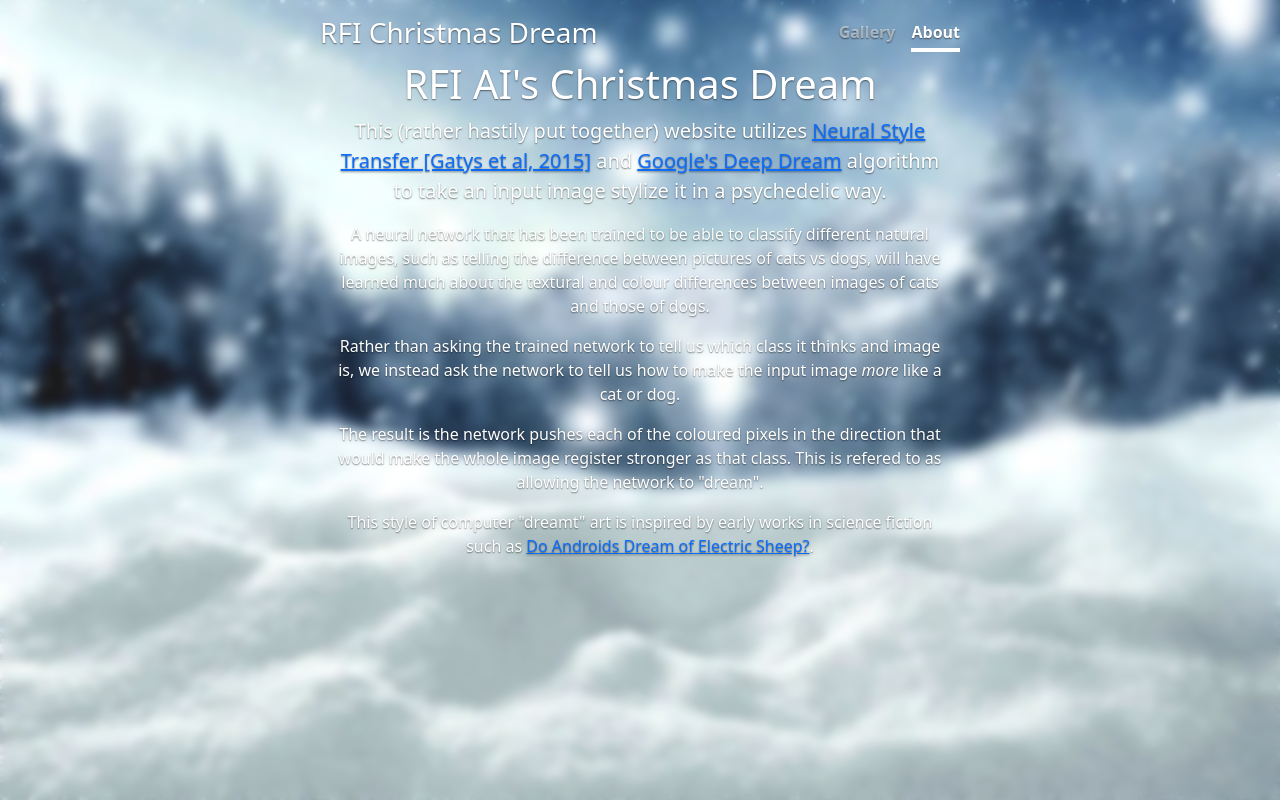
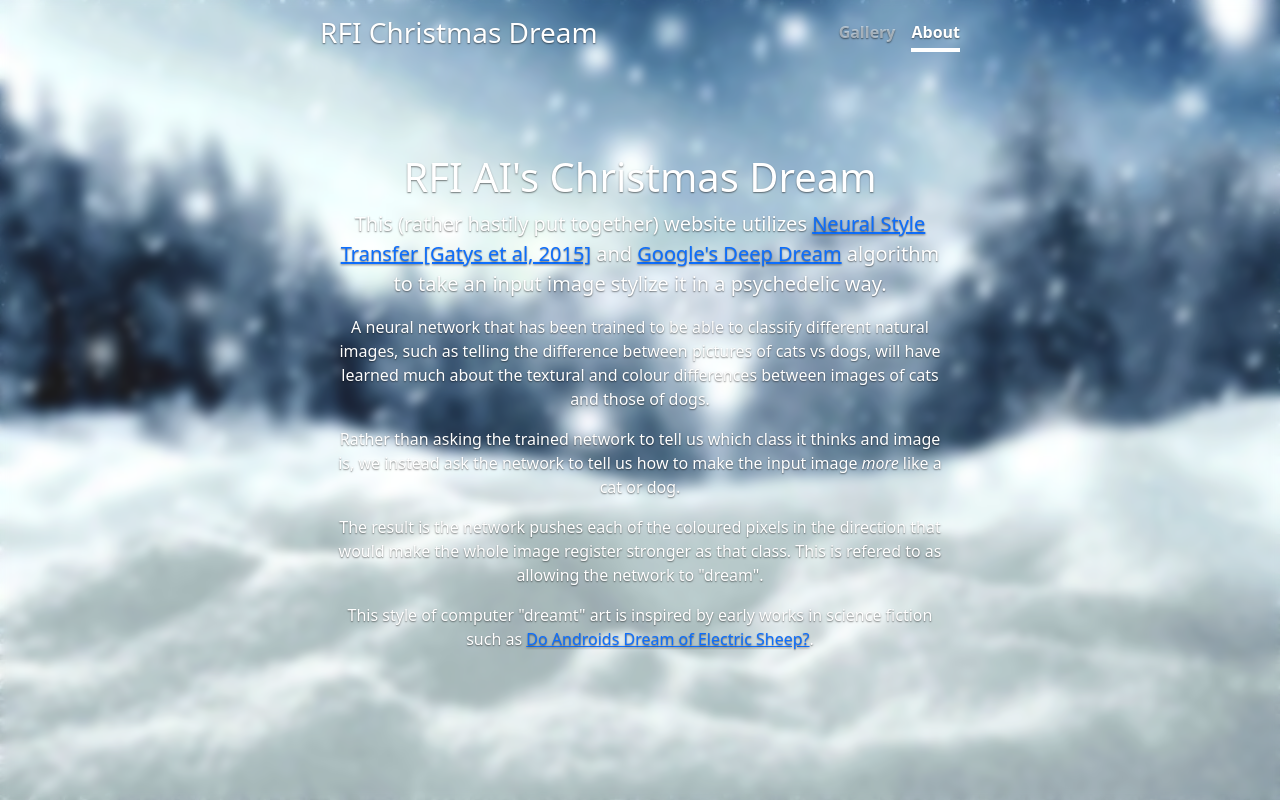
Before and after one commit to rosalindfranklininstitute/deepdreamchristmas, a Flask app: page /about in a window 1280 px wide. Run offline with Flask 2, Linux system fonts and the light colour scheme.

Commit message:
Update about page

```diff
--- a/templates/about.html
+++ b/templates/about.html
@@ -24,7 +24,7 @@
                             </nav>
                         </div>
                     </header>
-                    <main class="px-3 mt-2">
+                    <main class="px-3 mb-auto mt-auto">
                         <h1>RFI AI's Christmas Dream</h1>
                         <p class="lead">
                             This (rather hastily put together) website utilizes <a href="https://arxiv.org/abs/1508.06576">Neural Style Transfer [Gatys et al, 2015]</a> and <a href="https://ai.googleblog.com/2015/06/inceptionism-going-deeper-into-neural.html">Google's Deep Dream</a> algorithm to take an input image stylize it in a psychedelic way.
```
